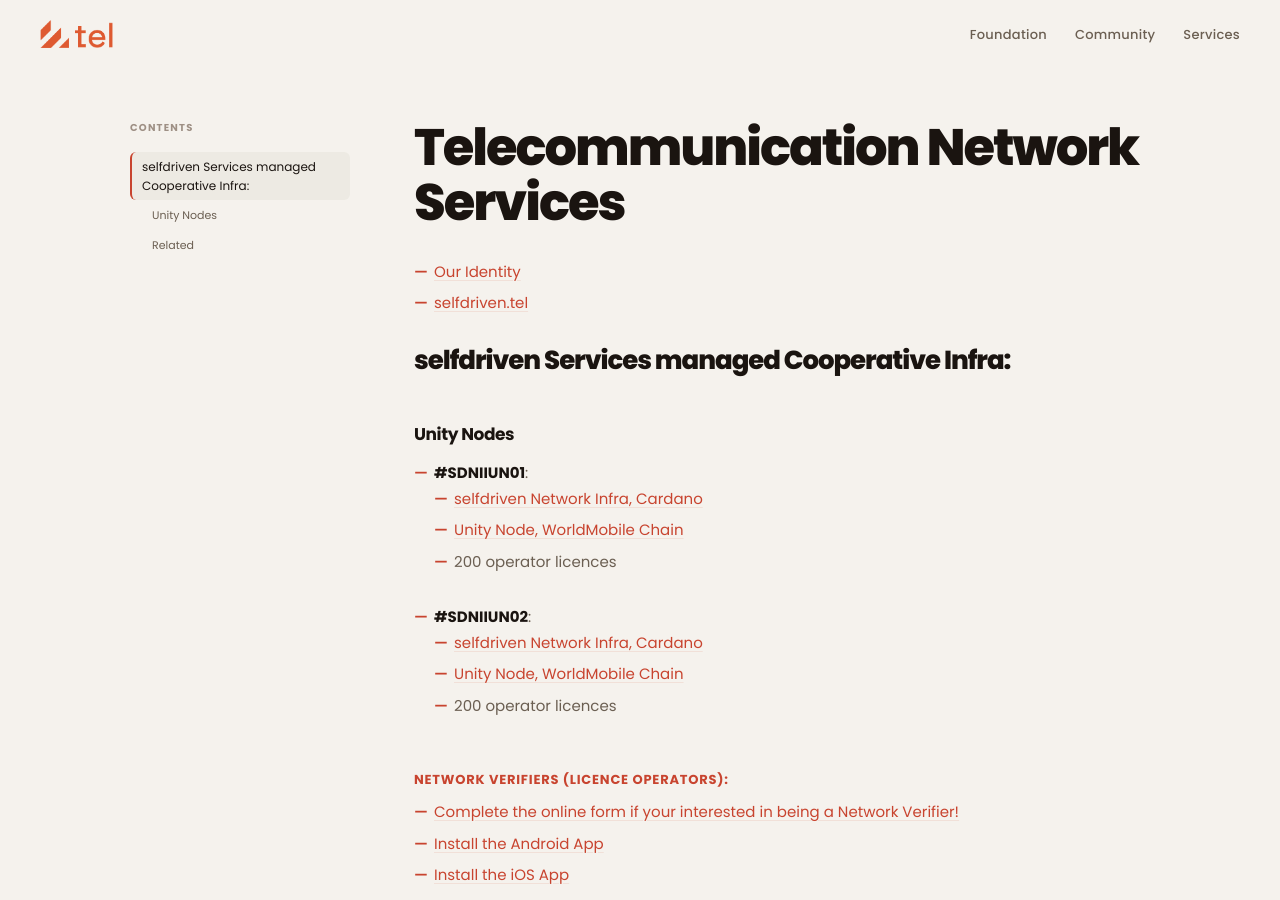
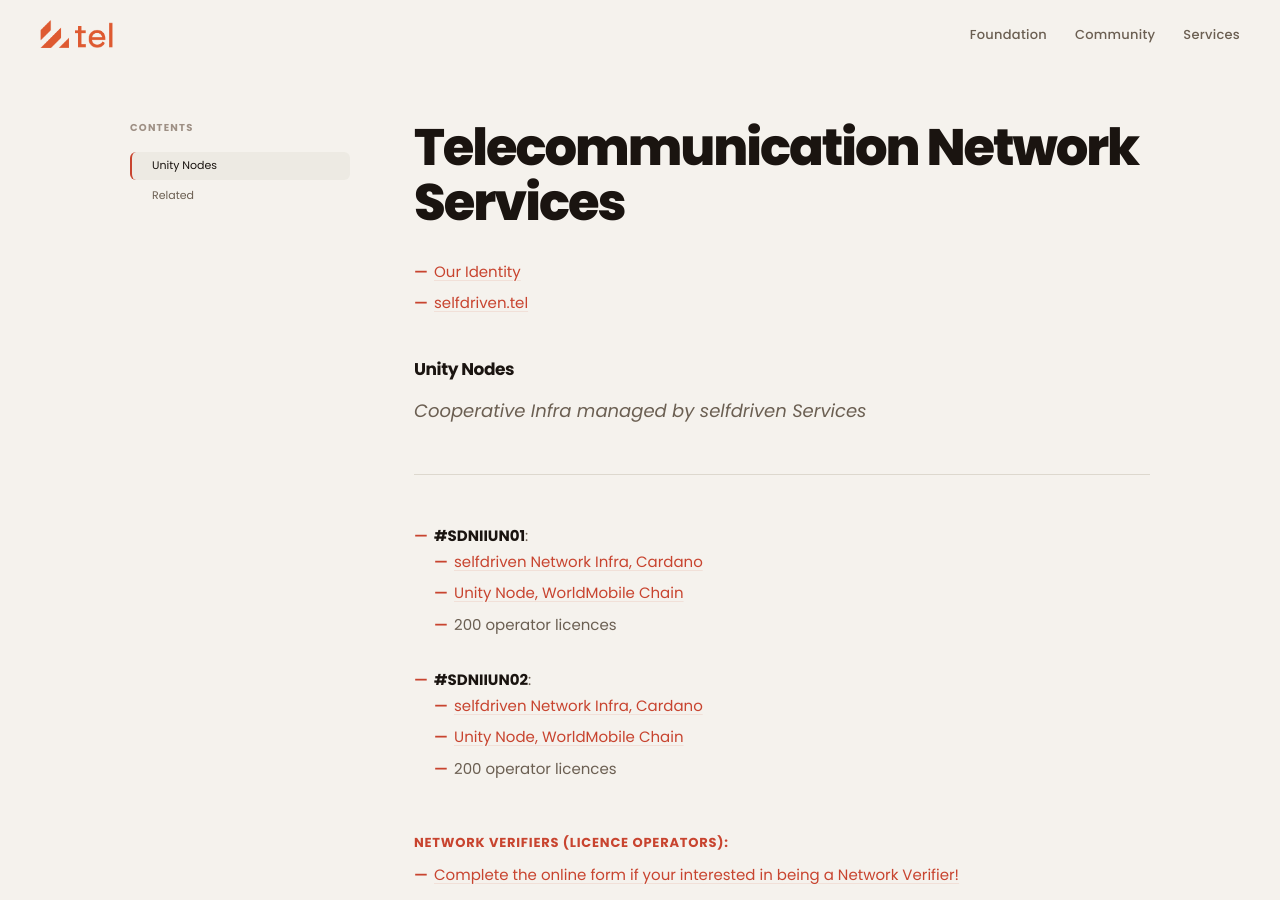
Before and after one commit to selfdriven-services/selfdriven-tel, a Jekyll site: the page built from docs/index.md, in a window 1280 px wide and 900 px high. Built offline with Jekyll 4.4.1, drawn with Linux system fonts in a browser that asks for light colours.

Commit message:
Update index.md

```diff
--- a/docs/index.md
+++ b/docs/index.md
@@ -8,9 +8,9 @@
 - [Our Identity](/our-identity)
 - [selfdriven.tel](https://selfdriven.tel)
 
-## selfdriven Services managed Cooperative Infra:
+### Unity Nodes
 
-### Unity Nodes
+*Cooperative Infra managed by selfdriven Services*
 
 - **#SDNIIUN01**:
     - [selfdriven Network Infra, Cardano](https://adastat.net/policies/269366d093249b0cac98fa9fcbc374578429534e3b7adeac09f081e3)
```
